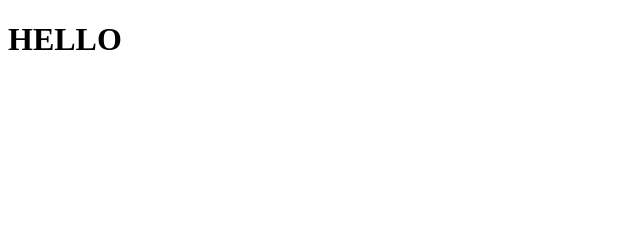
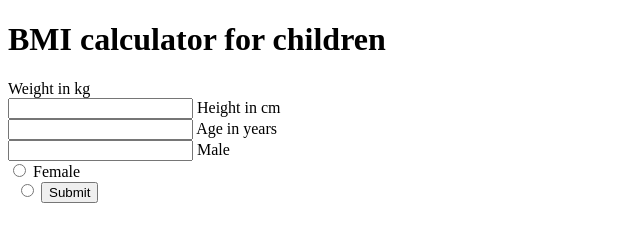
Before and after one commit to Gromowlad/Gromowlad.github.io, a plain HTML site: page index.html in a window 1280 px wide. Shown: the whole page, without its empty margins (0-640 px from the left). Drawn offline with Linux system fonts and the light colour scheme.

Commit message:
Update index.html

```diff
--- a/index.html
+++ b/index.html
@@ -1,6 +1,28 @@
 <!DOCTYPE html>
 <html>
 <body>
-  <h1>HELLO</h1>
+  <h1>BMI calculator for children</h1>
+  <form>
+    <label for="weightId">Weight in kg</label><br>
+    <input type="number" id="weightId" value="">
+
+    <label for="heightId">Height in cm</label><br>
+    <input type="number" id="heightId" value="">
+
+    <label for="ageId">Age in years</label><br>
+    <input type="text" id="ageId" value="">
+
+        <label for="ageId">Male</label><br>
+  <input type="radio" id="gender1" name="gender" value="1">
+        <label for="ageId">Female</label><br>
+
+  <input type="radio" id="gender2" name="gender" value="2">
+
+    <input type="button" value="Submit" onclick="calculate()" />
+    <div id="alert" style="color: red"></div>
+  </form>
 </body>
+  <script>
+
+  </script>
 </html>
```
